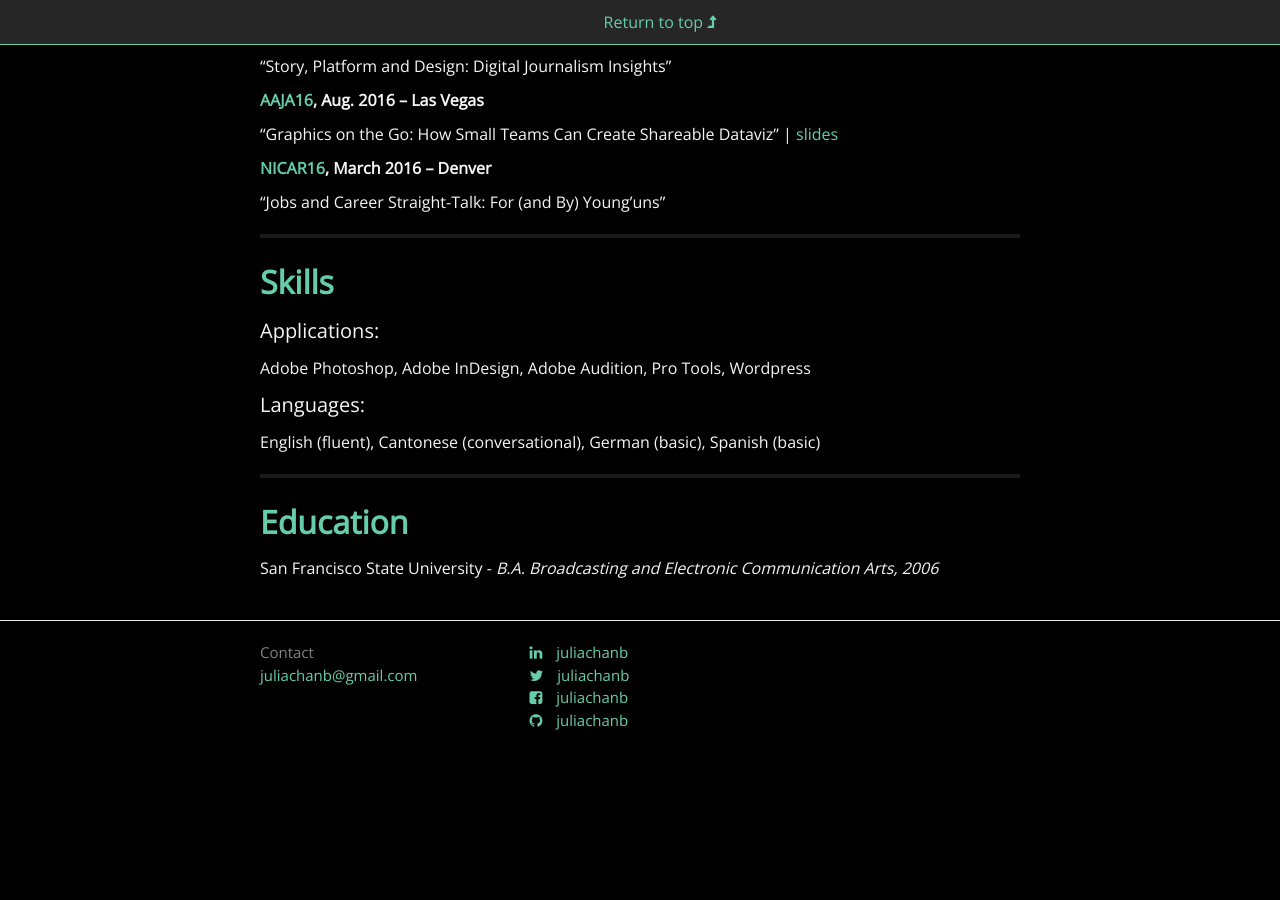
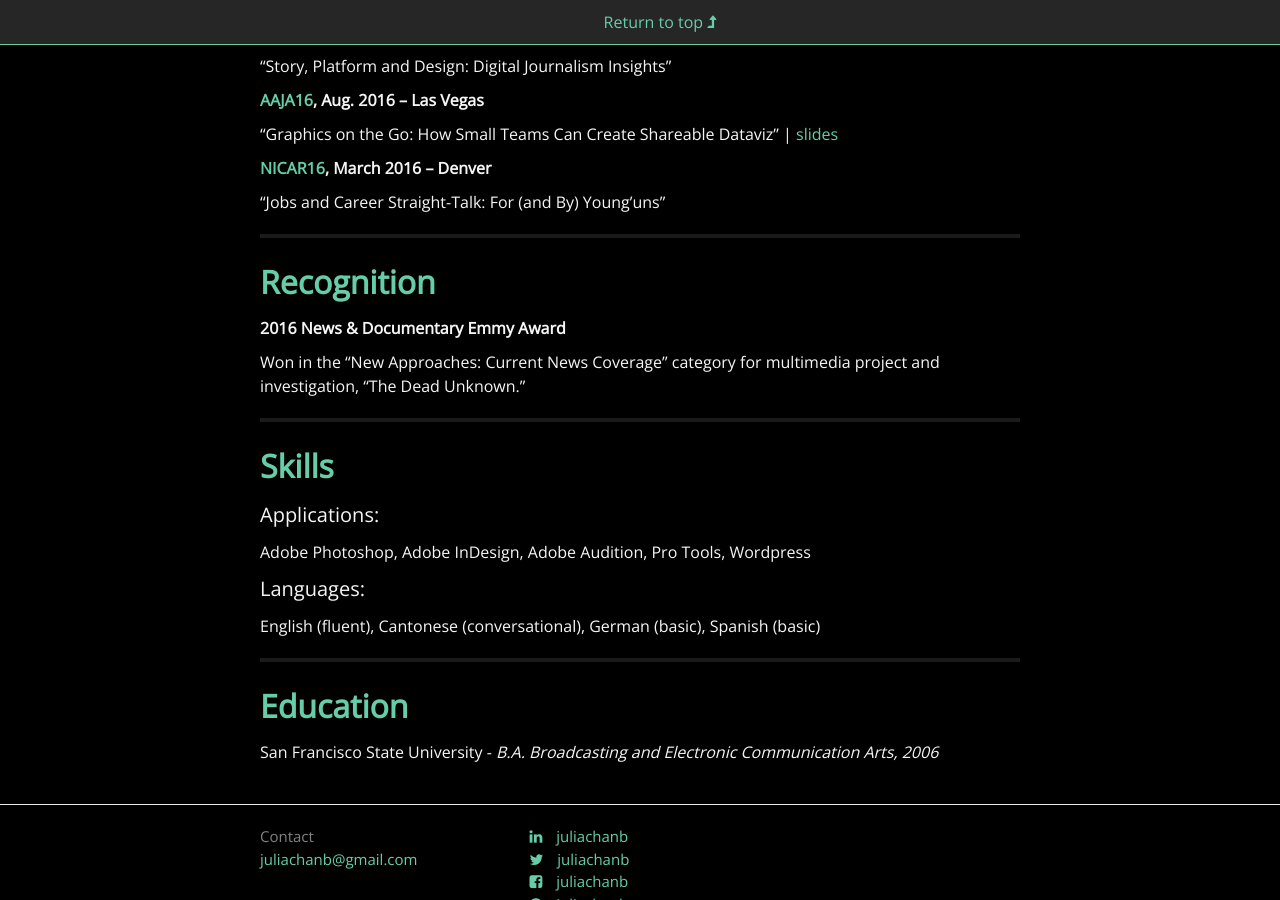
Before and after one commit to juliachanb/juliachanb.github.io, a Jekyll site: the page built from pages/resume.md, in a window 1280 px wide and 900 px high, scrolled down 3331 px. Built offline with Jekyll 4.4.1, drawn with Linux system fonts in a browser that asks for light colours; nearby versions of some CDN libraries; some web fonts are replaced; before the commit the page ends 4121 px from its top, so only the background shows below that.

Commit message:
added awards section and emmy

```diff
--- a/pages/resume.md
+++ b/pages/resume.md
@@ -139,6 +139,14 @@ ___
 
 ___
 
+## **Recognition**
+
+**2016 News & Documentary Emmy Award**
+
+Won in the "New Approaches: Current News Coverage" category for multimedia project and investigation, "The Dead Unknown."
+
+___
+
 
 ## **Skills**
 
```
